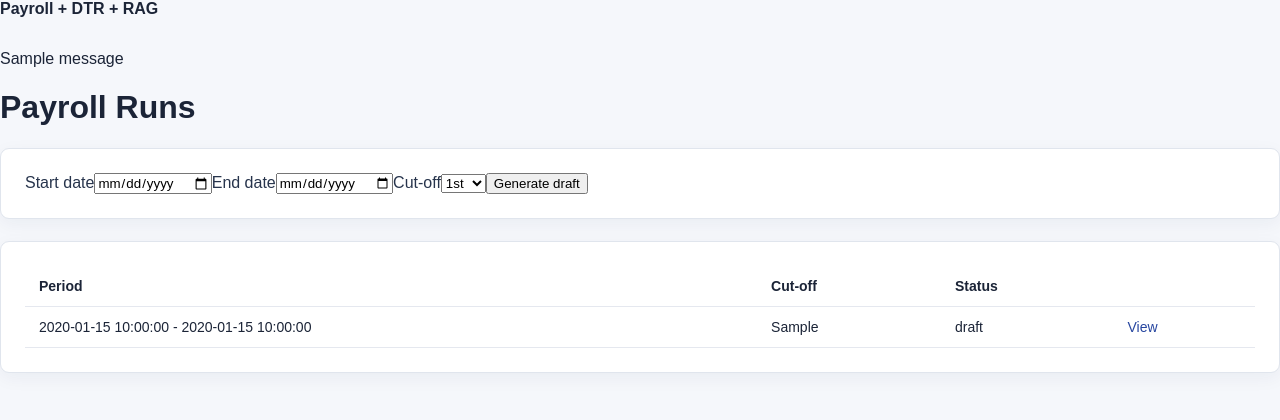
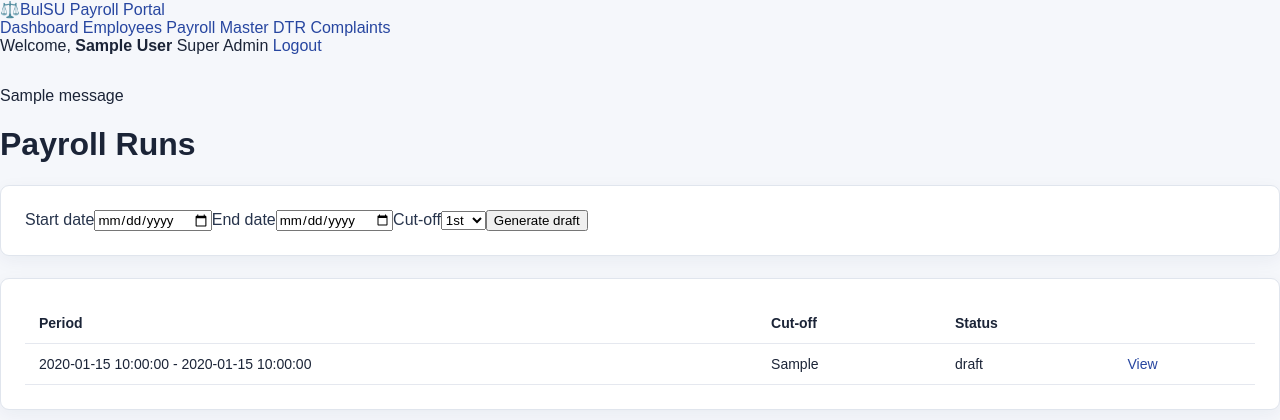
Before and after one commit to Sh1aaaa/payroll-vercel-supabase-rag, a Flask app: template templates/payroll.html in a window 1280 px wide. Shown: the top 420 px of the page. Run offline with Flask 3, Linux system fonts and the light colour scheme; the visitor is signed in with stand-in values (Sample User, id 1); the template is opened without the code that fills it: most values are stand-ins (such as "Sample title", 1, 10 or a date in 2020); one stand-in notice (Sample message) is shown.

Commit message:
Refactor base.html for improved structure and semantics

```diff
--- a/templates/base.html
+++ b/templates/base.html
@@ -1,3 +1,56 @@
-<!doctype html><html><head><meta charset="utf-8"><meta name="viewport" content="width=device-width,initial-scale=1"><title>{{ title or 'Payroll System' }}</title><link rel="stylesheet" href="{{ url_for('static',filename='style.css') }}"></head><body>
-<header><div><strong>Payroll + DTR + RAG</strong></div>{% if current_profile %}<nav><a href="{{url_for('dashboard')}}">Dashboard</a>{% if current_profile.role in ['super_admin','hr'] %}<a href="{{url_for('employees')}}">Employees</a><a href="{{url_for('dtr_upload')}}">DTR</a><a href="{{url_for('payroll')}}">Payroll</a>{% endif %}<a href="{{url_for('complaints')}}">Complaints</a><a href="{{url_for('logout')}}">Logout</a></nav>{% endif %}</header>
-<main>{% with messages=get_flashed_messages(with_categories=true) %}{% for c,m in messages %}<div class="flash {{c}}">{{m}}</div>{% endfor %}{% endwith %}{% block content %}{% endblock %}</main></body></html>
+<!doctype html>
+<html lang="en">
+<head>
+    <meta charset="utf-8">
+    <meta name="viewport" content="width=device-width, initial-scale=1">
+    <title>{% block title %}BulSU Payroll Portal{% endblock %}</title>
+    <link rel="stylesheet" href="{{ url_for('static', filename='style.css') }}">
+</head>
+<body>
+{% if session.get('user_id') %}
+<header class="topbar">
+    <div class="topbar-inner">
+        <a class="brand" href="{{ url_for('dashboard') }}">
+            <span>⚖️</span><span>BulSU Payroll Portal</span>
+        </a>
+
+        <nav class="nav-links">
+            <a href="{{ url_for('dashboard') }}">Dashboard</a>
+            {% if session.get('role') in ['super_admin', 'hr'] %}
+                <a href="{{ url_for('employees') }}">Employees</a>
+                <a href="{{ url_for('payroll') }}">Payroll</a>
+            {% endif %}
+            {% if session.get('role') == 'super_admin' %}
+                <a href="{{ url_for('dtr_upload') }}">Master DTR</a>
+            {% endif %}
+            <a href="{{ url_for('complaints') }}">Complaints</a>
+        </nav>
+
+        <div class="user-box">
+            <span>Welcome, <b>{{ session.get('full_name') or 'User' }}</b></span>
+            <span class="role-badge">
+                {% if session.get('role') == 'hr' %}Payroll Clerk
+                {% elif session.get('role') == 'super_admin' %}Super Admin
+                {% else %}Employee{% endif %}
+            </span>
+            <a href="{{ url_for('logout') }}">Logout</a>
+        </div>
+    </div>
+</header>
+{% endif %}
+
+<main class="{% if session.get('user_id') %}page-shell{% else %}auth-shell{% endif %}">
+    {% with messages = get_flashed_messages(with_categories=true) %}
+        {% if messages %}
+        <div class="flash-wrap">
+            {% for category, message in messages %}
+            <div class="flash flash-{{ category }}">{{ message }}</div>
+            {% endfor %}
+        </div>
+        {% endif %}
+    {% endwith %}
+
+    {% block content %}{% endblock %}
+</main>
+</body>
+</html>
```
